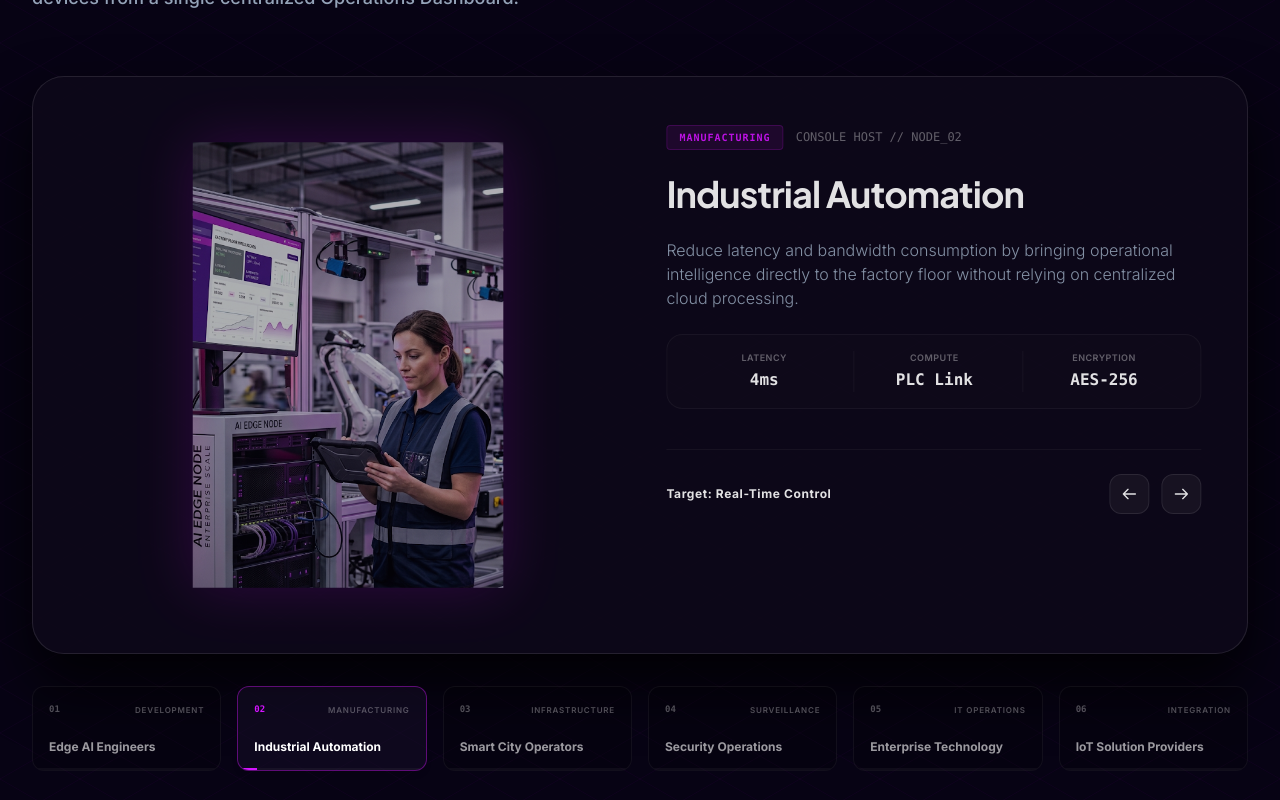
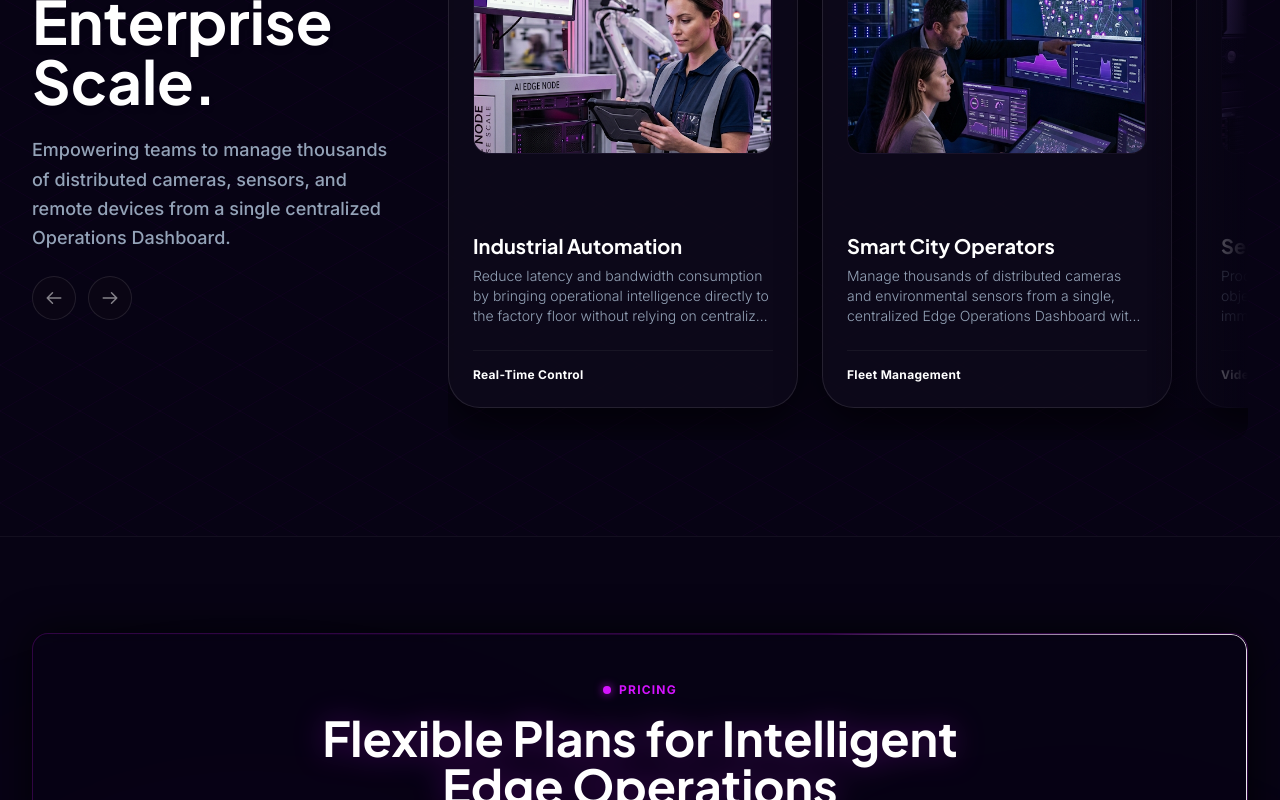
Before and after one commit to theebiga26/EdgeOrion, a React (Vite) app: page / in a window 1280 px wide. Shown: the part 5720-6520 px from the top of the page. Built offline with nearby package versions, Linux system fonts and the light colour scheme.

Commit message:
Update EnterpriseScale images styling and remove bottom card arrow

```diff
--- a/src/components/sections/EnterpriseScale.jsx
+++ b/src/components/sections/EnterpriseScale.jsx
@@ -1,5 +1,4 @@
-import { useState, useEffect, useRef } from 'react';
-import { motion, AnimatePresence } from 'framer-motion';
+import { useRef, useEffect } from 'react';
 import { HiOutlineArrowRight, HiOutlineArrowLeft } from 'react-icons/hi';
 
 const features = [
@@ -9,14 +8,7 @@ const features = [
     tag: "Development",
     metric: "Deploy & Optimize",
     image: "/images/fea_1.svg",
-    desc: "Easily deploy and manage AI models across distributed edge infrastructure. Use our SDK to seamlessly integrate with frameworks like Jetson, JetPack, and DeepStream.",
-    details: {
-      metrics: [
-        { label: "Latency", value: "12ms" },
-        { label: "Compute", value: "Jetson" },
-        { label: "Framework", value: "DeepStream" }
-      ]
-    }
+    desc: "Easily deploy and manage AI models across distributed edge infrastructure. Use our SDK to seamlessly integrate with frameworks like Jetson, JetPack, and DeepStream."
   },
   {
     id: 2,
@@ -24,14 +16,7 @@ const features = [
     tag: "Manufacturing",
     metric: "Real-Time Control",
     image: "/images/fea_2.svg",
-    desc: "Reduce latency and bandwidth consumption by bringing operational intelligence directly to the factory floor without relying on centralized cloud processing.",
-    details: {
-      metrics: [
-        { label: "Latency", value: "4ms" },
-        { label: "Compute", value: "PLC Link" },
-        { label: "Encryption", value: "AES-256" }
-      ]
-    }
+    desc: "Reduce latency and bandwidth consumption by bringing operational intelligence directly to the factory floor without relying on centralized cloud processing."
   },
   {
     id: 3,
@@ -39,14 +24,7 @@ const features = [
     tag: "Infrastructure",
     metric: "Fleet Management",
     image: "/images/fea_3.svg",
-    desc: "Manage thousands of distributed cameras and environmental sensors from a single, centralized Edge Operations Dashboard with unified health monitoring.",
-    details: {
-      metrics: [
-        { label: "Latency", value: "18ms" },
-        { label: "Network", value: "5G Gateway" },
-        { label: "Streams", value: "1000+ Cams" }
-      ]
-    }
+    desc: "Manage thousands of distributed cameras and environmental sensors from a single, centralized Edge Operations Dashboard with unified health monitoring."
   },
   {
     id: 4,
@@ -54,14 +32,7 @@ const features = [
     tag: "Surveillance",
     metric: "Video Analytics",
     image: "/images/fea_4.svg",
-    desc: "Process live video streams and execute object detection workflows locally for immediate autonomous threat response and operational awareness.",
-    details: {
-      metrics: [
-        { label: "Latency", value: "8ms" },
-        { label: "Engine", value: "RT YOLOv8" },
-        { label: "Response", value: "Autonomous" }
-      ]
-    }
+    desc: "Process live video streams and execute object detection workflows locally for immediate autonomous threat response and operational awareness."
   },
   {
     id: 5,
@@ -69,14 +40,7 @@ const features = [
     tag: "IT Operations",
     metric: "Hardware Monitor",
     image: "/images/fea_5.svg",
-    desc: "Gain complete visibility into edge infrastructure performance, AI inference activity, device health, and network connectivity across global deployments.",
-    details: {
-      metrics: [
-        { label: "Latency", value: "10ms" },
-        { label: "Protocol", value: "gRPC Streams" },
-        { label: "Uptime", value: "99.99%" }
-      ]
-    }
+    desc: "Gain complete visibility into edge infrastructure performance, AI inference activity, device health, and network connectivity across global deployments."
   },
   {
     id: 6,
@@ -84,54 +48,54 @@ const features = [
     tag: "Integration",
     metric: "Sensor Telemetry",
     image: "/images/fea_6.svg",
-    desc: "Collect, analyze, and act on massive volumes of data generated by connected sensor ecosystems with sub-second latency and absolute reliability.",
-    details: {
-      metrics: [
-        { label: "Latency", value: "2ms" },
-        { label: "Protocol", value: "MQTT/TLS" },
-        { label: "Reliability", value: "Absolute" }
-      ]
-    }
+    desc: "Collect, analyze, and act on massive volumes of data generated by connected sensor ecosystems with sub-second latency and absolute reliability."
   }
 ];
 
 export default function EnterpriseScale() {
-  const [activeIndex, setActiveIndex] = useState(0);
-  const [progress, setProgress] = useState(0);
-  const activeFeature = features[activeIndex];
-  const timerRef = useRef(null);
+  const scrollRef = useRef(null);
 
-  // Auto rotation logic (changes slide every 6 seconds)
+  const scroll = (direction) => {
+    const el = scrollRef.current;
+    if (!el) return;
+    const cardWidth = 350 + 24; // Card width + gap
+    const scrollAmount = direction === 'left' ? -cardWidth : cardWidth;
+    el.scrollBy({ left: scrollAmount, behavior: 'smooth' });
+  };
+
   useEffect(() => {
-    setProgress(0);
-    const intervalTime = 6000;
-    const updateRate = 100;
-    let elapsed = 0;
+    const el = scrollRef.current;
+    if (!el) return;
 
-    if (timerRef.current) clearInterval(timerRef.current);
+    // Optional autoplay carousel logic
+    let userScrolling = false;
+    let resetTimer;
+    const onInteract = () => {
+      userScrolling = true;
+      clearTimeout(resetTimer);
+      resetTimer = setTimeout(() => { userScrolling = false; }, 3000);
+    };
+    el.addEventListener('touchstart', onInteract, { passive: true });
+    el.addEventListener('mousedown', onInteract);
 
-    timerRef.current = setInterval(() => {
-      elapsed += updateRate;
-      setProgress((elapsed / intervalTime) * 100);
-
-      if (elapsed >= intervalTime) {
-        setActiveIndex((prev) => (prev + 1) % features.length);
-        elapsed = 0;
+    const interval = setInterval(() => {
+      if (userScrolling || !el) return;
+      const { scrollLeft, scrollWidth, clientWidth } = el;
+      const cardWidth = window.innerWidth >= 768 ? 350 + 24 : 320 + 24;
+      if (scrollLeft + clientWidth >= scrollWidth - 10) {
+        el.scrollTo({ left: 0, behavior: 'smooth' });
+      } else {
+        el.scrollBy({ left: cardWidth, behavior: 'smooth' });
       }
-    }, updateRate);
+    }, 5000);
 
     return () => {
-      if (timerRef.current) clearInterval(timerRef.current);
+      clearInterval(interval);
+      clearTimeout(resetTimer);
+      el.removeEventListener('touchstart', onInteract);
+      el.removeEventListener('mousedown', onInteract);
     };
-  }, [activeIndex]);
-
-  const handleNext = () => {
-    setActiveIndex((prev) => (prev + 1) % features.length);
-  };
-
-  const handlePrev = () => {
-    setActiveIndex((prev) => (prev - 1 + features.length) % features.length);
-  };
+  }, []);
 
   return (
     <section className="relative py-24 border-t border-white/5 overflow-hidden bg-transparent">
@@ -151,170 +115,125 @@ export default function EnterpriseScale() {
 
       <div className="max-w-[1400px] w-full mx-auto px-4 sm:px-6 lg:px-8 relative z-10">
 
-        {/* Section Header */}
-        <div className="text-left mb-16 max-w-3xl">
+        {/* Main Split Layout container */}
+        <div className="grid grid-cols-1 lg:grid-cols-12 gap-12 lg:gap-8 relative items-center">
+
+          {/* Left Column (Sticky Text panel) */}
+          <div className="lg:col-span-4 relative">
+            <div className="lg:sticky lg:top-32 flex flex-col items-start pr-4 text-left">
+
               <div className="flex items-center gap-2 mb-4">
                 <div className="w-2 h-2 rounded-full bg-primary shadow-[0_0_10px_rgba(212,20,255,0.8)]"></div>
                 <span className="text-xs font-bold text-primary uppercase tracking-widest">Built For</span>
               </div>
 
-          <h2 className="text-4xl md:text-5xl lg:text-6xl font-bold text-white mb-6 drop-shadow-md leading-tight">
-            Enterprise Scale.
+              <h2 className="text-5xl md:text-6xl font-bold leading-tight mb-6 text-white drop-shadow-md">
+                Enterprise<br/>Scale.
               </h2>
 
-          <p className="text-base md:text-lg text-textMuted font-medium leading-relaxed">
+              <p className="text-lg text-textMuted font-medium leading-relaxed max-w-sm">
                 Empowering teams to manage thousands of distributed cameras, sensors, and remote devices from a single centralized Operations Dashboard.
+              </p>
+
+              {/* Slider Controls (Matches chevron overlay in reference) */}
+              <div className="flex gap-3 mt-6">
+                <button
+                  onClick={() => scroll('left')}
+                  className="w-11 h-11 rounded-full border border-white/10 hover:border-primary/50 flex items-center justify-center text-white/50 hover:text-white hover:bg-primary/20 transition-all cursor-pointer outline-none bg-[#0a0514]"
+                  aria-label="Scroll left"
+                >
+                  <HiOutlineArrowLeft className="text-lg" />
+                </button>
+                <button
+                  onClick={() => scroll('right')}
+                  className="w-11 h-11 rounded-full border border-white/10 hover:border-primary/50 flex items-center justify-center text-white/50 hover:text-white hover:bg-primary/20 transition-all cursor-pointer outline-none bg-[#0a0514]"
+                  aria-label="Scroll right"
+                >
+                  <HiOutlineArrowRight className="text-lg" />
+                </button>
+              </div>
+
+            </div>
+          </div>
+
+          {/* Right Column (Horizontal Carousel of structured vertical cards) */}
+          <div className="lg:col-span-8 overflow-hidden rounded-2xl relative">
+
+            {/* The Scrolling Container */}
+            <div
+              ref={scrollRef}
+              className="flex overflow-x-auto gap-6 pb-8 snap-x snap-mandatory hide-scrollbar relative z-10 pl-2 lg:pl-0 pt-2"
+            >
+
+              {features.map((feature, index) => (
+                <div
+                  key={feature.id}
+                  className="ent-card flex-none w-[320px] md:w-[350px] h-[560px] relative rounded-[32px] overflow-hidden snap-start group border border-white/10 shadow-[0_20px_40px_rgba(0,0,0,0.6)] cursor-pointer bg-[#0e091a]/90 p-6 flex flex-col justify-between hover:border-primary/20 transition-all duration-300"
+                  style={{ animationDelay: `${index * 80}ms` }}
+                >
+
+                  {/* Top content: Tag & Image */}
+                  <div className="flex flex-col gap-4 text-left">
+                    <span className="text-[10px] font-mono font-bold text-primary uppercase tracking-widest">
+                      {feature.tag}
+                    </span>
+
+                    {/* SVG Image container */}
+                    <div className="h-[250px] w-full bg-gradient-to-br from-[#1c1232]/50 to-[#0c0516]/50 rounded-2xl flex items-center justify-center border border-white/[0.03] overflow-hidden relative">
+                      <img
+                        src={feature.image}
+                        alt={feature.title}
+                        className="w-full h-full object-cover object-center filter drop-shadow-[0_0_15px_rgba(212,20,255,0.15)] group-hover:scale-105 transition-transform duration-500 will-change-transform"
+                        loading="lazy"
+                        decoding="async"
+                      />
+                    </div>
+                  </div>
+
+                  {/* Middle / Bottom text block */}
+                  <div className="flex flex-col text-left gap-2 flex-grow justify-end mt-4">
+                    <h3 className="text-xl font-bold text-white leading-tight group-hover:text-primary transition-colors">
+                      {feature.title}
+                    </h3>
+
+                    <p className="text-xs md:text-sm text-textMuted leading-relaxed font-light line-clamp-3">
+                      {feature.desc}
                     </p>
                   </div>
 
-        {/* Dynamic Split Screen Interactive Console */}
-        <div className="grid grid-cols-1 lg:grid-cols-12 gap-12 items-center bg-[#0e091a]/80 border border-white/10 rounded-[32px] p-8 md:p-12 shadow-[0_30px_60px_rgba(0,0,0,0.85)] relative min-h-[560px]">
-
-          {/* Left Column: Massive SVG Illustration Viewport (No outer border, maximum scale) */}
-          <div className="lg:col-span-6 flex items-center justify-center relative h-[380px] md:h-[480px] w-full">
-
-            <AnimatePresence mode="wait">
-              <motion.div
-                key={activeIndex}
-                initial={{ opacity: 0, scale: 0.95 }}
-                animate={{ opacity: 1, scale: 1 }}
-                exit={{ opacity: 0, scale: 0.95 }}
-                transition={{ duration: 0.4 }}
-                className="w-full h-full flex items-center justify-center"
-              >
-                <img
-                  src={activeFeature.image}
-                  alt={activeFeature.title}
-                  className="w-full h-full object-contain filter drop-shadow-[0_0_30px_rgba(212,20,255,0.25)]"
-                  loading="lazy"
-                  decoding="async"
-                />
-              </motion.div>
-            </AnimatePresence>
-          </div>
-
-          {/* Right Column: Dynamic Feature Details Card */}
-          <div className="lg:col-span-6 flex flex-col justify-between h-full text-left">
-            <AnimatePresence mode="wait">
-              <motion.div
-                key={activeIndex}
-                initial={{ opacity: 0, x: 20 }}
-                animate={{ opacity: 1, x: 0 }}
-                exit={{ opacity: 0, x: -20 }}
-                transition={{ duration: 0.35, ease: "easeOut" }}
-                className="flex flex-col gap-6"
-              >
-                {/* Header Tag / Console Title */}
-                <div className="flex items-center gap-3">
-                  <span className="text-[10px] font-mono font-bold text-primary uppercase tracking-widest bg-primary/10 border border-primary/20 px-3 py-1 rounded">
-                    {activeFeature.tag}
-                  </span>
-                  <span className="text-xs text-white/40 font-mono">
-                    CONSOLE HOST // NODE_0{activeFeature.id}
+                  {/* Bottom Metric indicator row */}
+                  <div className="mt-6 pt-4 border-t border-white/5 flex items-center justify-between">
+                    <span className="text-xs font-bold text-white tracking-wide">
+                      {feature.metric}
                     </span>
                   </div>
 
-                {/* Main Title */}
-                <h3 className="text-3xl md:text-4xl font-bold text-white tracking-tight leading-tight">
-                  {activeFeature.title}
-                </h3>
-
-                {/* Main Description */}
-                <p className="text-sm md:text-base text-textMuted leading-relaxed font-light max-w-xl">
-                  {activeFeature.desc}
-                </p>
-
-                {/* 3-Column Diagnostic Metrics Grid */}
-                <div className="grid grid-cols-3 gap-2 text-center bg-white/[0.01] border border-white/5 rounded-2xl p-4 divide-x divide-white/5">
-                  {activeFeature.details.metrics.map((metric, idx) => (
-                    <div key={idx} className="flex flex-col justify-center px-1">
-                      <span className="text-[9px] text-white/40 uppercase tracking-wider font-semibold">
-                        {metric.label}
-                      </span>
-                      <span className="text-sm md:text-base font-bold text-white mt-1 font-mono">
-                        {metric.value}
-                      </span>
                 </div>
               ))}
+
             </div>
 
-                {/* Slider Control Action HUD */}
-                <div className="flex items-center justify-between mt-4 pt-6 border-t border-white/5">
+            {/* Scroll shadow indicator hint */}
+            <div className="absolute right-0 top-0 bottom-8 w-24 bg-gradient-to-l from-background to-transparent pointer-events-none z-20 hidden lg:block"></div>
+          </div>
 
-                  {/* Metric Display */}
-                  <span className="text-xs font-bold text-white tracking-wider">
-                    Target: {activeFeature.metric}
-                  </span>
-
-                  {/* Nav Controls */}
-                  <div className="flex gap-3">
-                    <button
-                      onClick={handlePrev}
-                      className="w-10 h-10 rounded-xl bg-white/5 border border-white/10 hover:border-primary/50 text-white flex items-center justify-center hover:bg-primary/20 transition-all cursor-pointer outline-none"
-                    >
-                      <HiOutlineArrowLeft />
-                    </button>
-                    <button
-                      onClick={handleNext}
-                      className="w-10 h-10 rounded-xl bg-white/5 border border-white/10 hover:border-primary/50 text-white flex items-center justify-center hover:bg-primary/20 transition-all cursor-pointer outline-none"
-                    >
-                      <HiOutlineArrowRight />
-                    </button>
         </div>
       </div>
 
-              </motion.div>
-            </AnimatePresence>
-          </div>
+      {/* CSS: hide scrollbar + lightweight card fade-in */}
+      <style dangerouslySetInnerHTML={{__html: `
+        .hide-scrollbar::-webkit-scrollbar { display: none; }
+        .hide-scrollbar { -ms-overflow-style: none; scrollbar-width: none; }
 
-        </div>
-
-        {/* 6-Column Bottom Console Tabs (with automatic progress loaders) */}
-        <div className="grid grid-cols-2 md:grid-cols-3 lg:grid-cols-6 gap-4 mt-8 relative z-10">
-          {features.map((feature, index) => {
-            const isActive = activeIndex === index;
-            return (
-              <button
-                key={feature.id}
-                onClick={() => setActiveIndex(index)}
-                className={`text-left p-4 rounded-xl border transition-all duration-300 flex flex-col justify-between h-[85px] outline-none cursor-pointer relative overflow-hidden ${
-                  isActive
-                    ? 'bg-[#160f29]/50 border-primary/40 shadow-md'
-                    : 'bg-black/20 border-white/5 hover:border-white/10 hover:bg-black/30'
-                }`}
-              >
-                {/* Node tag / index */}
-                <div className="flex items-center justify-between w-full">
-                  <span className={`text-[9px] font-mono font-bold ${isActive ? 'text-primary' : 'text-white/30'}`}>
-                    0{feature.id}
-                  </span>
-                  <span className="text-[8px] text-white/30 uppercase tracking-widest font-semibold hidden md:inline">
-                    {feature.tag}
-                  </span>
-                </div>
-
-                {/* Title */}
-                <span className={`text-xs font-bold transition-colors leading-tight line-clamp-1 ${
-                  isActive ? 'text-white' : 'text-white/60'
-                }`}>
-                  {feature.title}
-                </span>
-
-                {/* Progress bar at the bottom */}
-                <div className="absolute bottom-0 left-0 right-0 h-[2px] bg-white/[0.04]">
-                  {isActive && (
-                    <motion.div
-                      className="h-full bg-primary"
-                      style={{ width: `${progress}%` }}
-                    />
-                  )}
-                </div>
-              </button>
-            );
-          })}
-        </div>
-
-      </div>
+        @keyframes entFadeUp {
+          from { opacity: 0; transform: translateY(24px); }
+          to   { opacity: 1; transform: translateY(0); }
+        }
+        .ent-card {
+          opacity: 0;
+          animation: entFadeUp 0.45s ease forwards;
+        }
+      `}} />
     </section>
   );
 }
```
Lines whose indentation alone changed are shown as unchanged.
